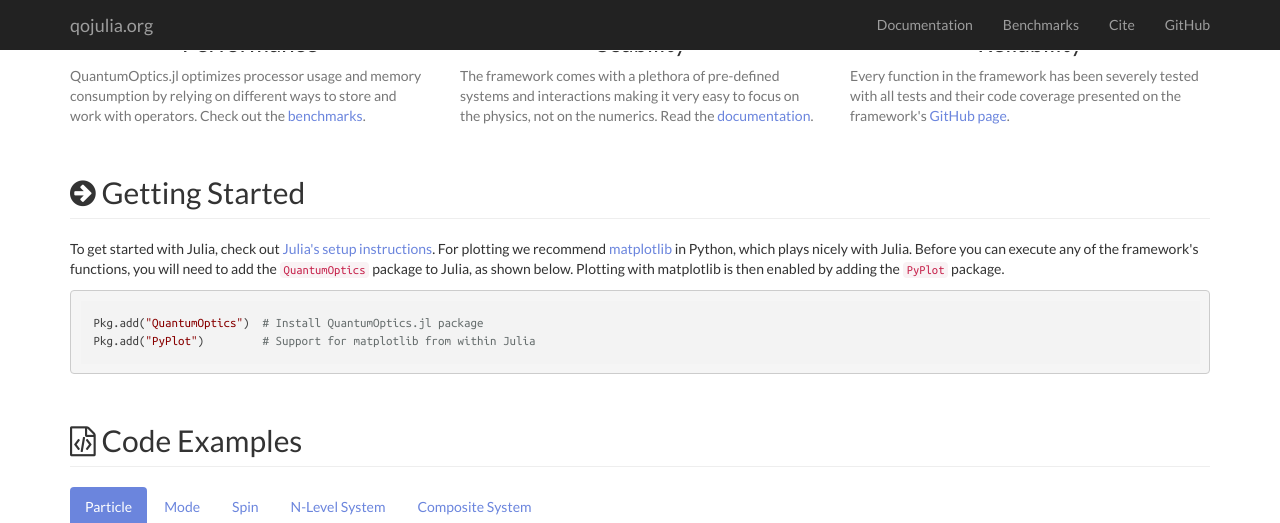
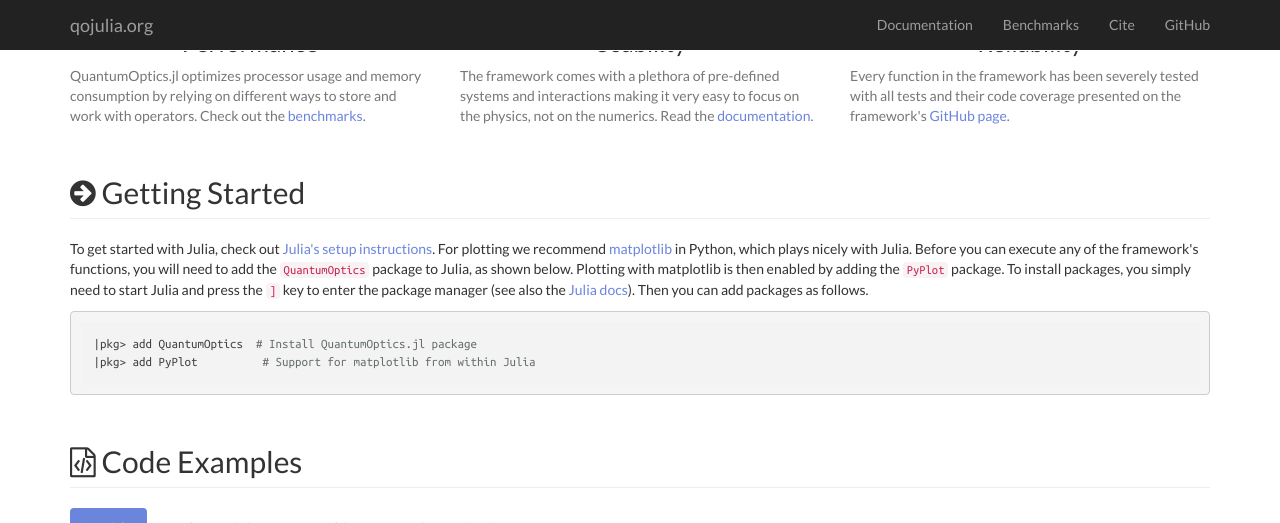
Before and after one commit to qojulia/QuantumOptics.jl-website, a Jekyll site: the page built from src/index.html, in a window 1280 px wide and 900 px high, scrolled down 663 px, cut to the strip 0-523 px from the top of the window. Built offline with Jekyll 4.4.1, drawn with Linux system fonts in a browser that asks for light colours; nearby versions of some CDN libraries.

Commit message:
Update install instructions

```diff
--- a/src/index.html
+++ b/src/index.html
@@ -59,10 +59,10 @@ layout: default
             <div class="col-lg-12">
                 <h2 class="page-header"><i class="fa fa-arrow-circle-right"></i> Getting Started</h2>
 
-                <p>To get started with Julia, check out <a href="https://docs.julialang.org/en/stable/manual/getting-started/">Julia's setup instructions</a>. For plotting we recommend <a href="https://matplotlib.org">matplotlib</a> in Python, which plays nicely with Julia. Before you can execute any of the framework's functions, you will need to add the <code>QuantumOptics</code> package to Julia, as shown below. Plotting with matplotlib is then enabled by adding the <code>PyPlot</code> package.</p>
+                <p>To get started with Julia, check out <a href="https://docs.julialang.org/en/stable/manual/getting-started/">Julia's setup instructions</a>. For plotting we recommend <a href="https://matplotlib.org">matplotlib</a> in Python, which plays nicely with Julia. Before you can execute any of the framework's functions, you will need to add the <code>QuantumOptics</code> package to Julia, as shown below. Plotting with matplotlib is then enabled by adding the <code>PyPlot</code> package. To install packages, you simply need to start Julia and press the <code>]</code> key to enter the package manager (see also the <a href="https://docs.julialang.org/en/v1/stdlib/Pkg/index.html#Getting-Started-1">Julia docs</a>). Then you can add packages as follows.</p>
 
-                <pre><code class="language-julia">Pkg.add("QuantumOptics")  # Install QuantumOptics.jl package
-Pkg.add("PyPlot")	  # Support for matplotlib from within Julia</code></pre>
+                <pre><code class="language-julia">|pkg> add QuantumOptics  # Install QuantumOptics.jl package
+|pkg> add PyPlot	  # Support for matplotlib from within Julia</code></pre>
             </div>
         </div>
 
```
